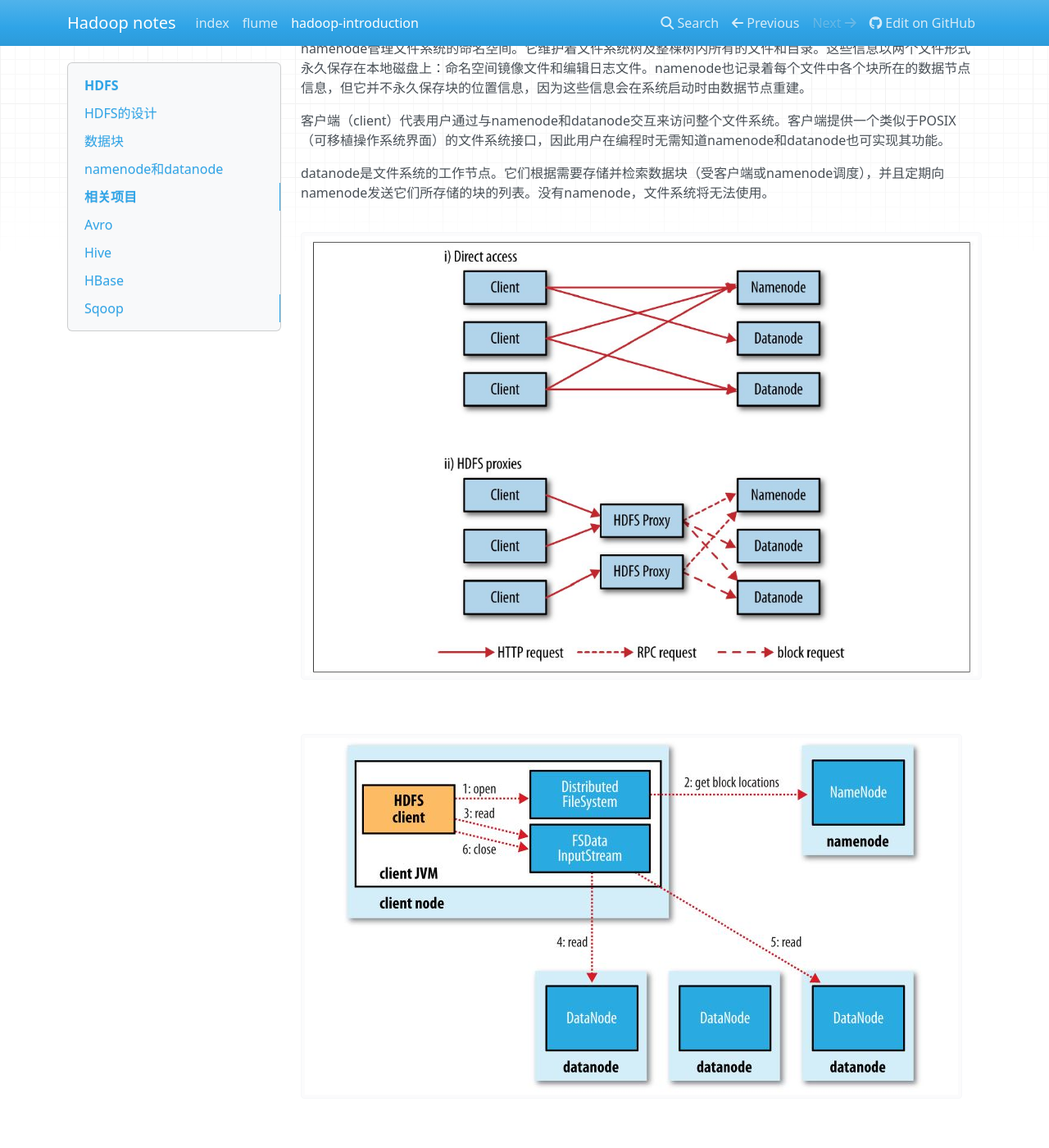
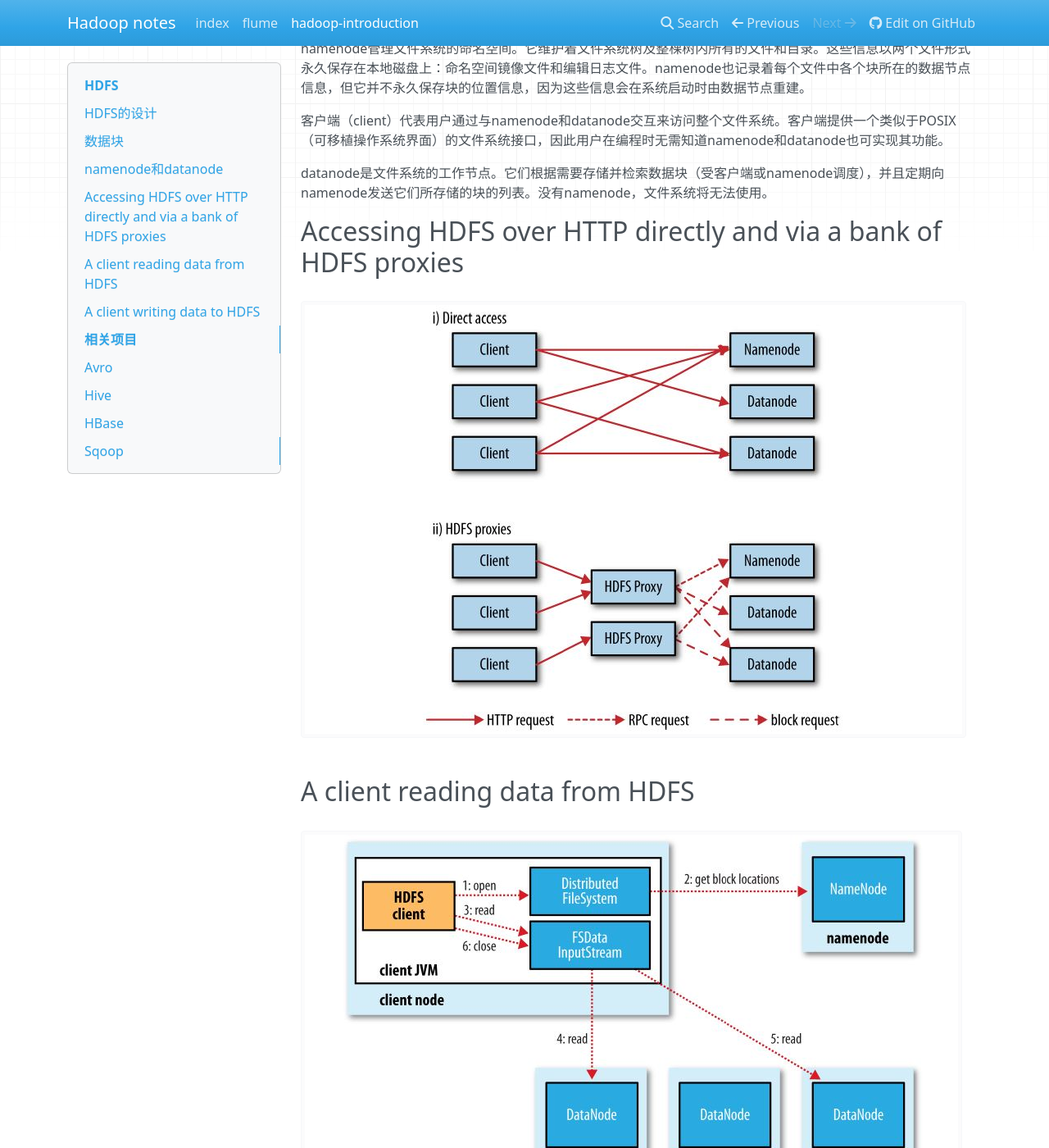
Before and after one commit to xiuyanduan/bookDemo, an MkDocs documentation site: the page built from docs/hadoop_introduction.md, in a window 1280 px wide and 1400 px high, scrolled down 1023 px. Shown: the whole window at 82% size. Built offline with MkDocs 1.6.1, drawn with Linux system fonts in a browser that asks for light colours; nearby versions of some CDN libraries; old or Windows-style settings are respelled for this version of MkDocs; some of the changed text lies outside the part shown.

Commit message:
Add images' title

```diff
--- a/docs/hadoop_introduction.md
+++ b/docs/hadoop_introduction.md
@@ -36,9 +36,15 @@ HDFS集群有两类节点以管理者-工作者模式运行，即一个namenode
 
 datanode是文件系统的工作节点。它们根据需要存储并检索数据块（受客户端或namenode调度），并且定期向namenode发送它们所存储的块的列表。没有namenode，文件系统将无法使用。
 
+## Accessing HDFS over HTTP directly and via a bank of HDFS proxies
+
 ![hadoop_http](images/hadoop_http.JPG)
 
+## A client reading data from HDFS
+
 ![hadoop_reading_data](images/hadoop_reading_data.JPG)
+
+## A client writing data to HDFS
 
 ![hadoop_writing_data](images/hadoop_writing_data.JPG)
 
```
Also changed, not shown: docs/images/hadoop_http.JPG.
